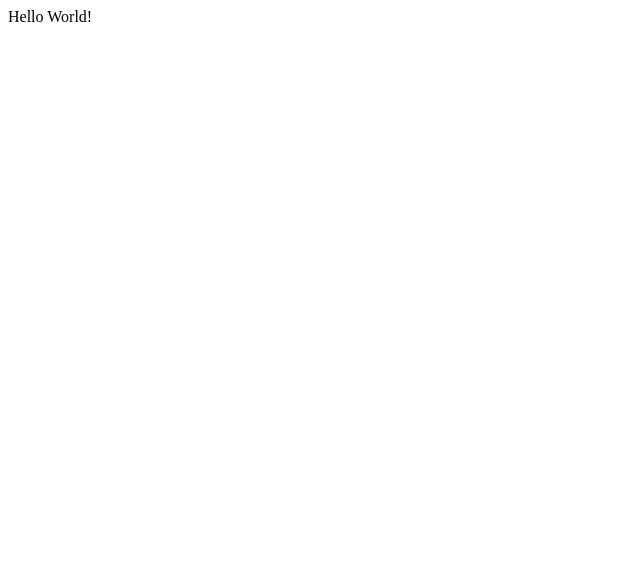
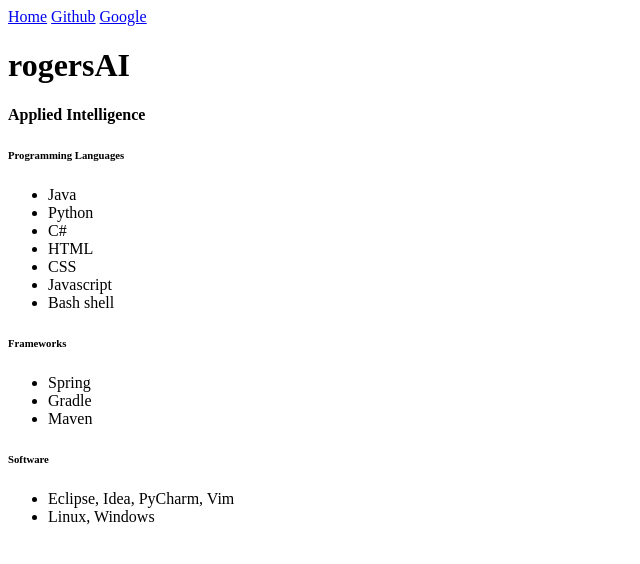
Before and after one commit to rogersai/rogersai.github.io, a plain HTML site: page index.html in a window 1280 px wide. Shown: the whole page, without its empty margins (0-640 px from the left). Drawn offline with Linux system fonts and the light colour scheme.

Commit message:
Initial commit

```diff
--- a/index.html
+++ b/index.html
@@ -5,6 +5,34 @@
     <meta charset="UTF-8">
   </head>
   <body>
-    Hello World!
+		<nav>
+			<a href="index.html">Home</a>
+			<a href="http://www.github.com/rogersai">Github</a>
+			<a href="http://www.google.com">Google</a>
+		</nav>
+		<h1>rogersAI</h1>
+		<h4>Applied Intelligence</h4>
+		<h6>Programming Languages</h6>
+		<ul>
+			<li>Java</li>
+			<li>Python</li>
+			<li>C#</li>
+			<li>HTML</li>
+			<li>CSS</li>
+			<li>Javascript</li>
+			<li>Bash shell</li>
+		</ul>
+		<h6>Frameworks</h6>
+		<ul>
+			<li>Spring</li>
+			<li>Gradle</li>
+			<li>Maven</li>
+		</ul>
+		<h6>Software</h6>
+		<ul>
+			<li>Eclipse, Idea, PyCharm, Vim</li>
+			<li>Linux, Windows</li>
+		</ul>
+
   </body>
 </html>
```
Also changed, not shown: css/style.css (added), js/script.js (added).
